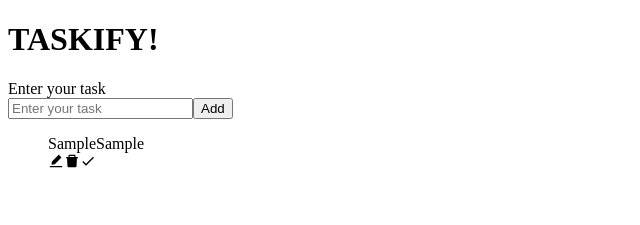
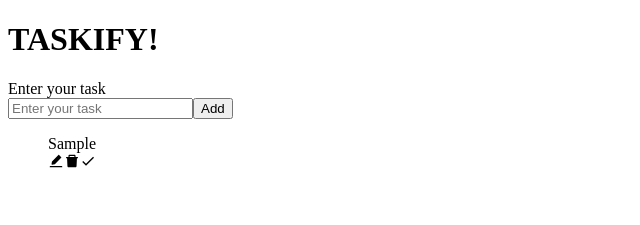
Before and after one commit to Ahtisham-1/Taskify-react, a React (Vite) app: page / in a window 1280 px wide. Both pictures are taken after typing "Sample" into the empty fields and a click on the button "Add". Shown: the top 225 px of the page, without its empty margins (0-640 px from the left). Built offline with nearby package versions, Linux system fonts and the light colour scheme.

Commit message:
Feat: Today we added a new feature which will edit our existing todo for that we added two usestates one tracks the edit track of component and other one for storing that value then after that we added a function which renders that edited input on screen

```diff
--- a/src/Components/SingleTodo.tsx
+++ b/src/Components/SingleTodo.tsx
@@ -1,5 +1,6 @@
 import React from "react";
 import type { TodoModel } from "../Model";
+import { useState } from "react";
 
 import { AiFillEdit, AiFillDelete } from "react-icons/ai";
 import { MdDone } from "react-icons/md";
@@ -11,6 +12,9 @@ interface Props {
   setTodoArray: React.Dispatch<React.SetStateAction<TodoModel[]>>;
 }
 function SingleTodo({ todo, todoArray, setTodoArray }: Props) {
+  const [edit, setEdit] = useState<boolean>(false);
+  const [editTodo, setEditTodo] = useState<string>(todo.todo);
+
   function handleDone(id: number) {
     setTodoArray(
       todoArray.map((todo) =>
@@ -23,17 +27,41 @@ function SingleTodo({ todo, todoArray, setTodoArray }: Props) {
     setTodoArray(todoArray.filter((todo) => todo.id !== id));
   }
 
+  function handleEdit(e: React.FormEvent, id: number) {
+    e.preventDefault();
+
+    setTodoArray(
+      todoArray.map((todoo) =>
+        todoo.id === id ? { ...todo, todo: editTodo } : todo,
+      ),
+    );
+    setEdit(false);
+  }
 
   return (
-    <form>
-      {todo.isDone ? (
+    <form onSubmit={(e) => handleEdit(e, todo.id)}>
+      {edit ? (
+        <input
+          type="text"
+          value={editTodo}
+          onChange={(e) => setEditTodo(e.target.value)}
+        />
+      ) : todo.isDone ? (
         <s className="icon__buttons">{todo.todo}</s>
       ) : (
         <span className="icon__buttons">{todo.todo}</span>
       )}
-      <span>{todo.todo}</span>
+
+      {/* <span>{todo.todo}</span> */}
       <div>
-        <span className="icon__buttons" onClick={() => handleEdit(todo.id)}>
+        <span
+          className="icon__buttons"
+          onClick={() => {
+            if (!edit && !todo.isDone) {
+              setEdit(!edit);
+            }
+          }}
+        >
           <AiFillEdit />
         </span>
         <span className="icon__buttons" onClick={() => handleDelete(todo.id)}>
```
